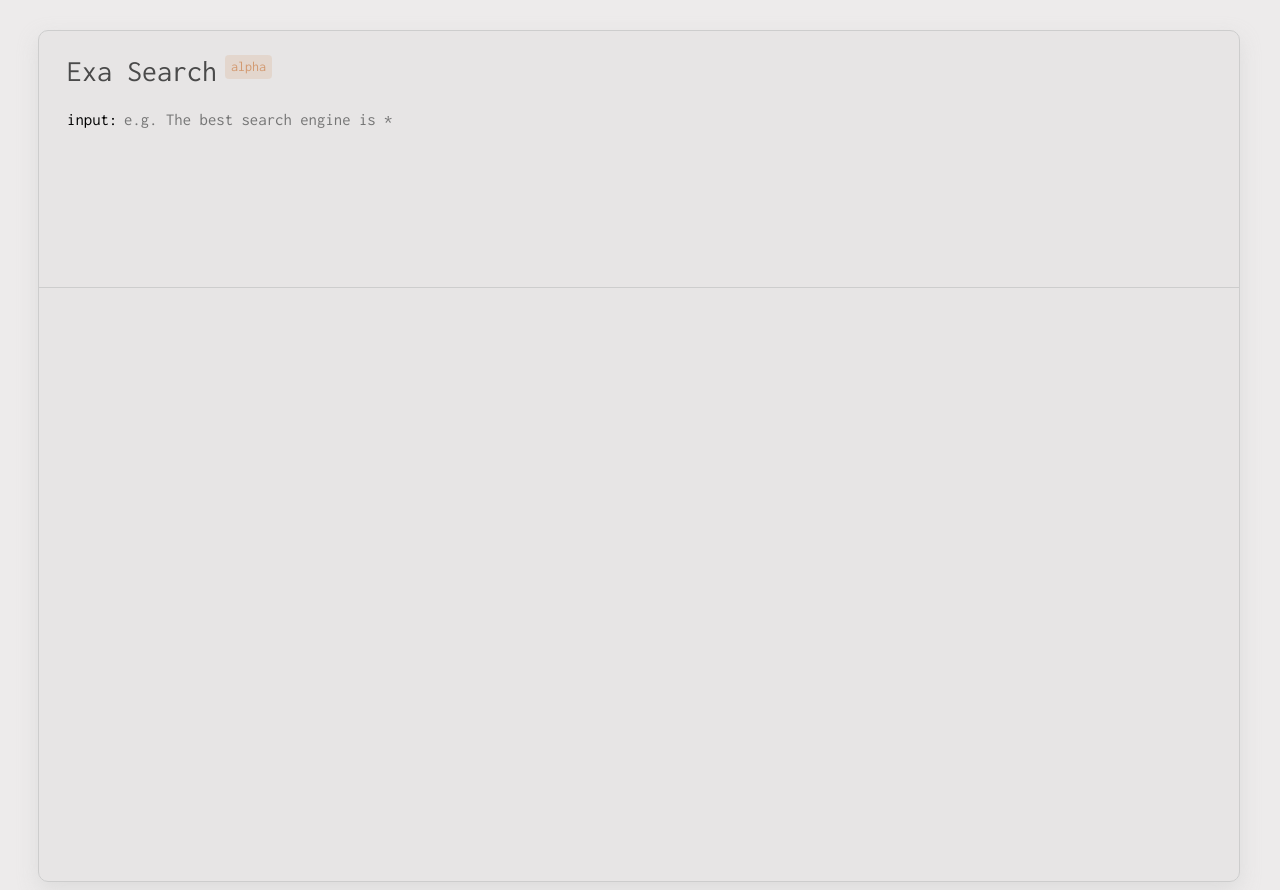
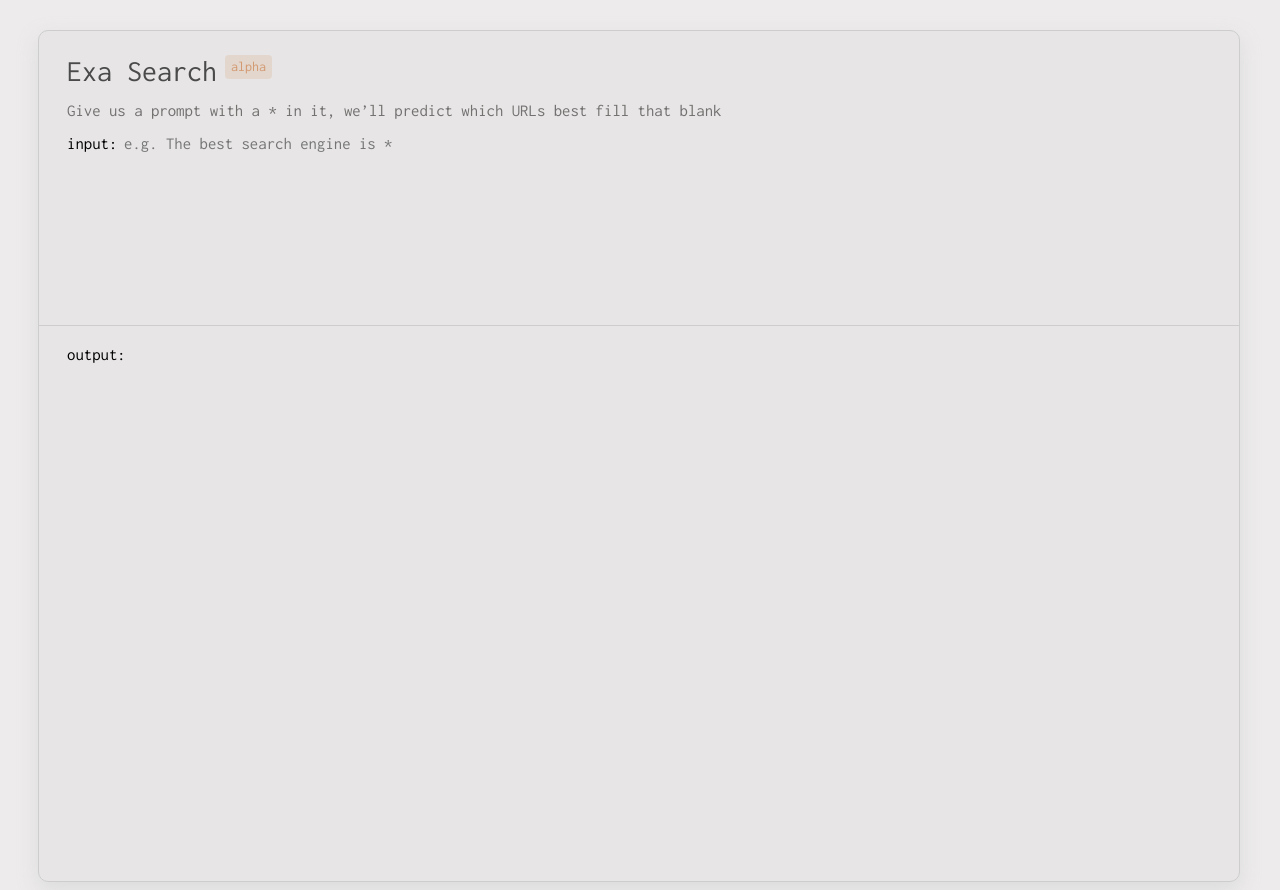
Before and after one commit to ExaSearch/react, a React (Create React App) app in the folder web/: page / in a window 1280 px wide. Built offline with nearby package versions, Linux system fonts and the light colour scheme.

Commit message:
added instruction and some css for results

```diff
--- a/web/src/App.css
+++ b/web/src/App.css
@@ -2,13 +2,20 @@
 .App {
   text-align: center;
 }
-.results {
-  max-width: 90%;
+.resultsContainer {
+  display: flex;
+  max-width: 95%;
   margin: 20px 20px 20px 28px;
   text-align: left;
+}
+
+.resultsList {
+  margin-left: 10px;
   overflow-y: scroll;
-  height: 65%;
+  width: 100%;
+  max-height: 495px;
 }
+
 body {
   background-color: #EDEBEB;
   color: #727170;
@@ -18,13 +25,24 @@ body {
 }
 
 a {
-  color: #ffbf46;
+  /* color: #ffbf46; */
 }
 
 .searchResult {
-  padding: 5px;
+  margin-top: 0px;
+  margin-bottom: 20px;
   padding-left: 0;
   padding-right: 0;
+  font-size: 1.2em;
+}
+
+.outputText {
+  /* position: absolute; */
+  top: 24px;
+  left: 28px;
+  font-size: 1.2em;
+  font-weight: 500;
+  color: black;
 }
 
 .score {
--- a/web/src/components/Components.css
+++ b/web/src/components/Components.css
@@ -21,7 +21,7 @@ textarea {
     background :rgba(0, 0, 0, 0.00);
     color: #727272;
     vertical-align: middle;
-    margin: 14px 20px 0px 70px;
+    margin: 0px 20px 0px 70px;
     width: 90%;
     height: 100px;
     outline: none;
@@ -41,7 +41,7 @@ textarea {
   .textAreaPrefix::before {
     content: 'input:';
     position: absolute;
-    top: 24px;
+    top: 10px;
     left: 28px;
     z-index: 99;
     font-size: 1.2em;
@@ -54,3 +54,11 @@ textarea {
     width:100%;
     background-color: #CDCDCD;
   }
+  .divider2 {
+    margin-top: 20px;
+    margin-bottom: 20px;
+    height: 1px;
+    width: 95%;
+    background-color: #CDCDCD;
+    margin-left: 28px;
+  }
--- a/web/src/components/Layout/layout.css
+++ b/web/src/components/Layout/layout.css
@@ -15,9 +15,10 @@
 }
 
 .instructions {
+    text-align: left;
     line-height: 28px;
-    font-size: 19px;
+    font-size: 1.2em;
     color: #727170;
-    margin-top: 20px;
+    margin: 10px 0px 0px 28px;
     font-weight: normal;
 }
--- a/web/src/components/Terminal.js
+++ b/web/src/components/Terminal.js
@@ -33,11 +33,15 @@ function SearchBox(props) {
 
   function SearchResults(props) {
     console.log(props);
-    return (<div className="results">
+    return (
+    <div className="resultsContainer">
+      <div className="outputText">output:</div>
+      <div className="resultsList">
       {props.results.map(element => {
         return <p key={element.url} className="searchResult">
           <a href={element.url}>{element.url}</a> <span class="score">({element.score})</span></p>
       })}
+      </div>
     </div>);
   }
 
@@ -85,6 +89,10 @@ function Terminal(props) {
     return(
         <BGCard style={{width: '1200px', height: '850px',  margin: '30px 20px 0px 30px'}}>
           <Header style={{margin: '24px 0px 0px 28px' }} />
+          <div className="instructions">
+            Give us a prompt with a * in it, we’ll predict which URLs best fill that blank
+          </div>
+          {/* <div className='divider2'></div> */}
           <SearchBox query={query} setQuery={setQueryParam}/>
           <div className='divider'></div>
           <SearchResults results={results}/>
```
